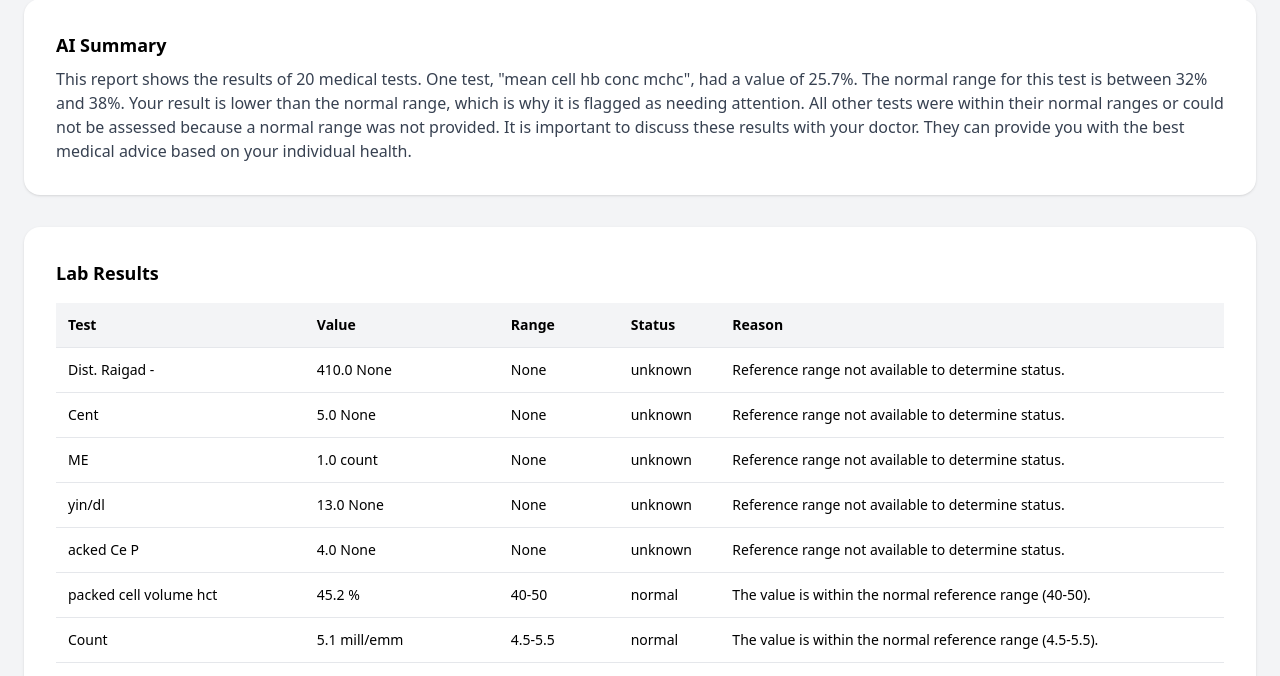
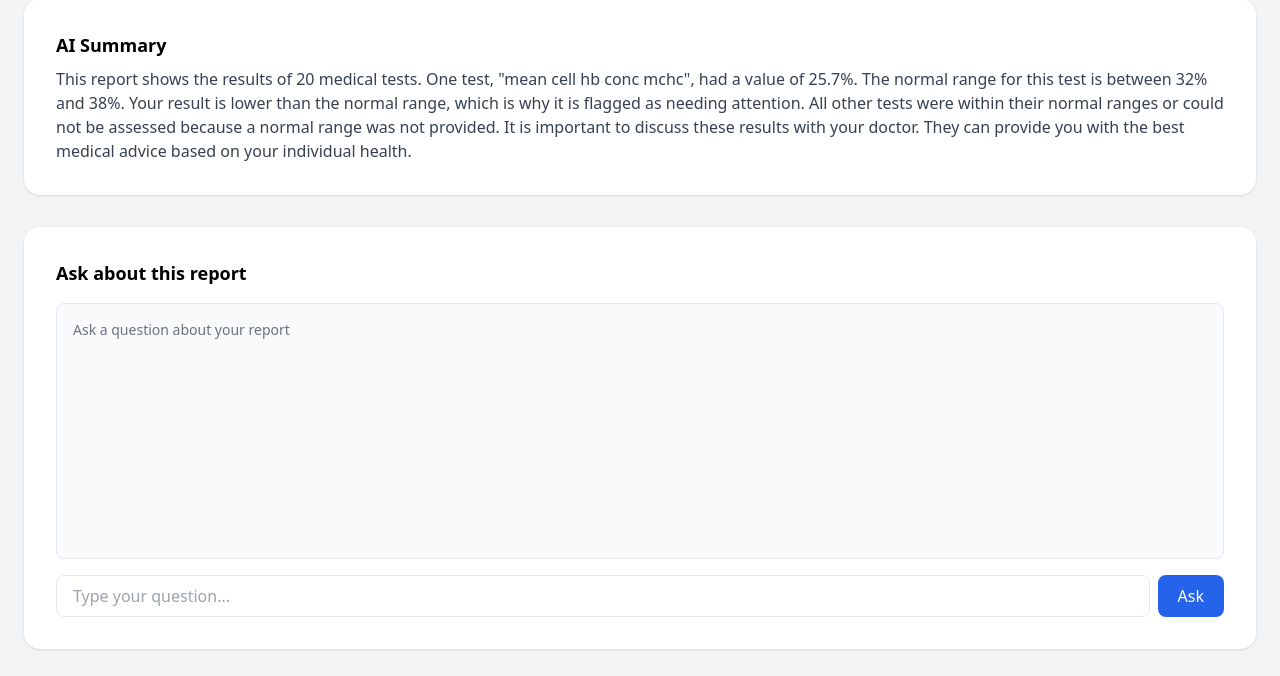
Before and after one commit to saradjung/MedicalReportAnalyzer, a Django app: page /report/2/ in a window 1280 px wide. Shown: the part 165-841 px from the top of the page. Run offline with Django 5.2, Linux system fonts and the light colour scheme; a user stored in the database is signed in; data comes from the database, SQL or seed files in the repository; some libraries are stand-ins or nearby versions.

Commit message:
added chat interface in report_detail page

```diff
--- a/med_analyzer/reports/chatbot/rag_chain.py
+++ b/med_analyzer/reports/chatbot/rag_chain.py
@@ -52,6 +52,6 @@ Answer based ONLY on the report:
         ]
     )
 
-    chain=prompt | llm | StrOutputParser
+    chain=prompt | llm | StrOutputParser()
 
     return chain
--- a/med_analyzer/reports/templates/reports/report_detail.html
+++ b/med_analyzer/reports/templates/reports/report_detail.html
@@ -1,13 +1,38 @@
-{% extends 'base.html' %}
-
-{% block content %}
+{% extends 'base.html' %} {% block content %}
 <div class="max-w-7xl mx-auto px-6 py-10">
-
   <h1 class="text-3xl font-bold">{{ report.upload.name }}</h1>
 
   <div class="mt-6 bg-white p-8 rounded-2xl shadow">
     <h2 class="font-semibold text-lg mb-2">AI Summary</h2>
     <p class="text-gray-700">{{ report.llm_explanation }}</p>
+  </div>
+  <!-- CHAT SECTION -->
+  <div class="mt-8 bg-white p-8 rounded-2xl shadow">
+    <h2 class="font-semibold text-lg mb-4">Ask about this report</h2>
+
+    <!-- Chat messages -->
+    <div
+      id="chat-box"
+      class="border rounded-lg p-4 h-64 overflow-y-auto bg-gray-50 mb-4"
+    >
+      <div class="text-gray-500 text-sm">Ask a question about your report</div>
+    </div>
+
+    <!-- Input -->
+    <div class="flex gap-2">
+      <input
+        id="chat-input"
+        type="text"
+        placeholder="Type your question..."
+        class="flex-1 border rounded-lg px-4 py-2 focus:outline-none"
+      />
+      <button
+        onclick="sendQuestion()"
+        class="bg-blue-600 text-white px-5 py-2 rounded-lg hover:bg-blue-700"
+      >
+        Ask
+      </button>
+    </div>
   </div>
 
   <div class="mt-8 bg-white p-8 rounded-2xl shadow">
@@ -39,4 +64,45 @@
     </div>
   </div>
 </div>
+<script>
+  function appendMessage(sender, text) {
+    const chatBox = document.getElementById("chat-box");
+    const msg = document.createElement("div");
+    msg.className =
+      sender === "user" ? "text-right mb-2" : "text-left mb-2 text-gray-800";
+
+    msg.innerHTML = `<span class="inline-block px-3 py-2 rounded-lg ${
+      sender === "user" ? "bg-blue-100" : "bg-gray-200"
+    }">${text}</span>`;
+
+    chatBox.appendChild(msg);
+    chatBox.scrollTop = chatBox.scrollHeight;
+  }
+
+  function sendQuestion() {
+    const input = document.getElementById("chat-input");
+    const question = input.value.trim();
+    if (!question) return;
+
+    appendMessage("user", question);
+    input.value = "";
+
+    fetch("{% url 'ask_report_question' report.id %}", {
+      method: "POST",
+      headers: {
+        "X-CSRFToken": "{{ csrf_token }}",
+        "Content-Type": "application/json",
+      },
+      body: JSON.stringify({ question }),
+    })
+      .then((res) => res.json())
+      .then((data) => {
+        appendMessage("ai", data.answer);
+      })
+      .catch(() => {
+        appendMessage("ai", "Something went wrong. Please try again.");
+      });
+  }
+</script>
+
 {% endblock %}
```
Also changed, not shown: med_analyzer/reports/chatbot/test_chatbot.py (added, +18 -0 lines). Lines whose indentation alone changed are shown as unchanged.
